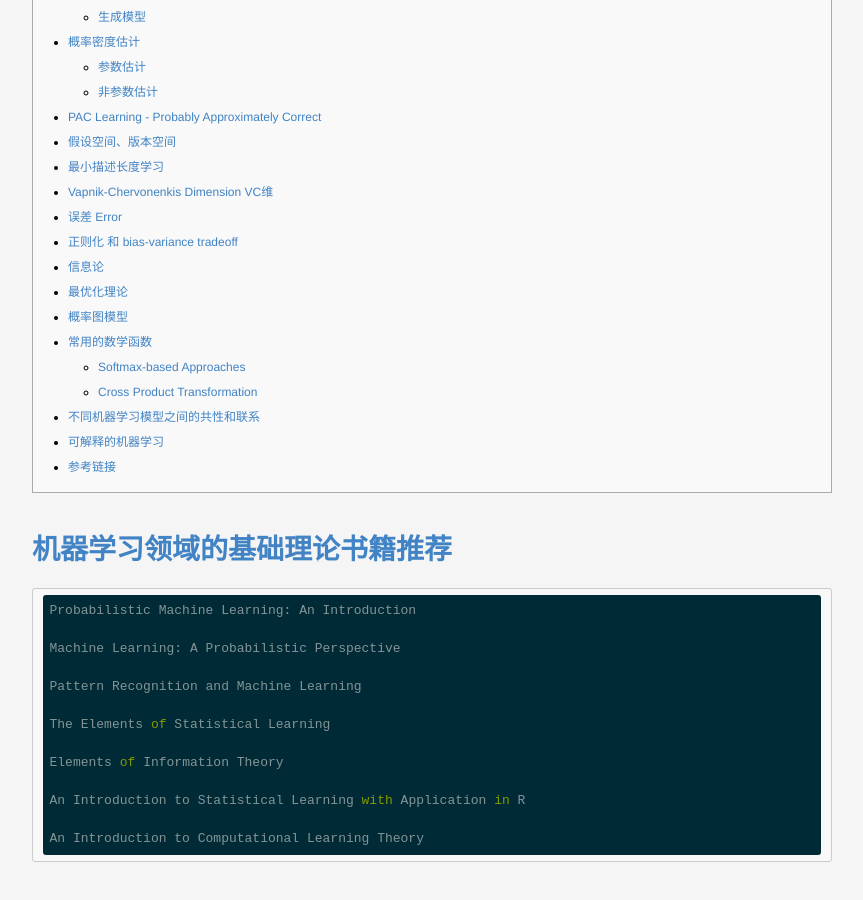
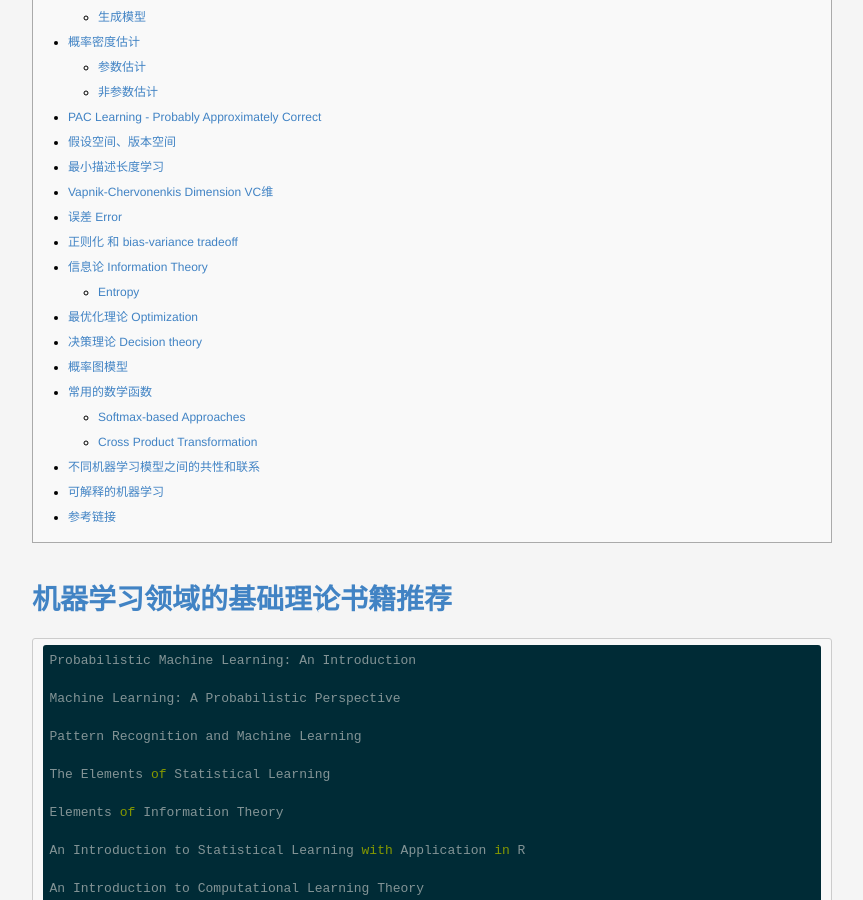
Before and after one commit to lucky521/blog, a Jekyll site: the page built from _posts/ml/2017-08-15-Basic-of-Machine-Learning.markdown, in a window 1280 px wide and 900 px high, scrolled down 773 px. Shown: the whole window, without its empty margins (208-1071 px from the left). Built offline with Jekyll 4.4.1, drawn with Linux system fonts in a browser that asks for light colours; some of the changed text lies outside the part shown.

Commit message:
reorg file orders

```diff
--- a/_posts/language/2016-10-15-programming-language.markdown
+++ b/_posts/language/2016-10-15-programming-language.markdown
@@ -54,3 +54,5 @@ antlr4
 
 
 # 编译器后端
+
+指令选择，指令调度，寄存器分配
--- a/_posts/ml/2017-08-15-Basic-of-Machine-Learning.markdown
+++ b/_posts/ml/2017-08-15-Basic-of-Machine-Learning.markdown
@@ -235,20 +235,20 @@ bias-variance tradeoff可以被翻译做”偏差-方差困境“。
 
 
 
-# 信息论
+# 信息论 Information Theory
 
 从某种角度来讲，机器学习和信息论是同一个问题的两个侧面，机器学习模型的优化过程同时也可以看作是最小化数据集中信息量的过程。对信息论中基本概念的了解，对于机器学习理论的学习是大有裨益的。例如决策树中用来做分裂决策依据的信息增益，衡量数据信息量的信息熵等等，这些概念的理解对于机器学习问题神本的理解都很有帮助。
 
+## Entropy
 
 
 
-
-# 最优化理论
+# 最优化理论 Optimization
 
 绝大多数机器学习问题的解决，都可以划分为两个阶段：建模和优化。所谓建模就是后面我们会提到的各种用模型来描述问题的方法，而优化就是建模完成之后求得模型的最优参数的过程。机器学习中常用的模型有很多，但背后用到的优化方法却并没有那么多。换句话说，很多模型都是用的同一套优化方法，而同一个优化方法也可以用来优化很多不同模型。对各种常用优化方法的和思想有所有了解非常有必要，对于理解模型训练的过程，以及解释各种情况下模型训练的效果都很有帮助。这里面包括最大似然、最大后验、梯度下降、拟牛顿法、L-BFGS等。
 
 
-
+# 决策理论 Decision theory
 
 
 
--- a/_posts/ml/2018-11-05-AB-test.markdown
+++ b/_posts/ml/2018-11-05-AB-test.markdown
@@ -6,6 +6,7 @@ categories: [MachineLearning]
 ---
 
 不管是模型、策略、规则，我们都希望用灰度发布、AB实验的方式验证它的实际效果，并且用到一些统计指标来量化效果的好坏。
+AB Testing是决策理论（Decision theory）的一种方法。
 
 # AA实验 vs AB实验
 
```
Also changed, not shown: _posts/language/2015-07-21-python-gil.markdown (renamed from _posts/language/2015-12-21-python-gil.markdown), _posts/language/2020-03-11-scala.markdown (renamed from _posts/language/2016-01-11-scala.markdown).
